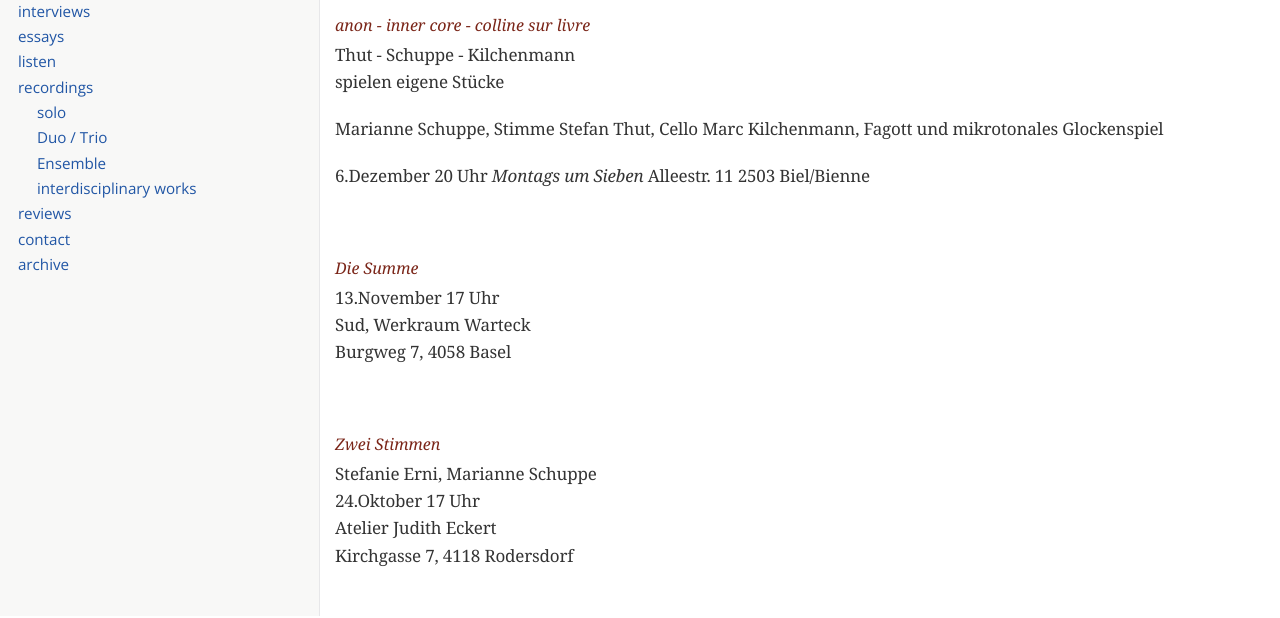
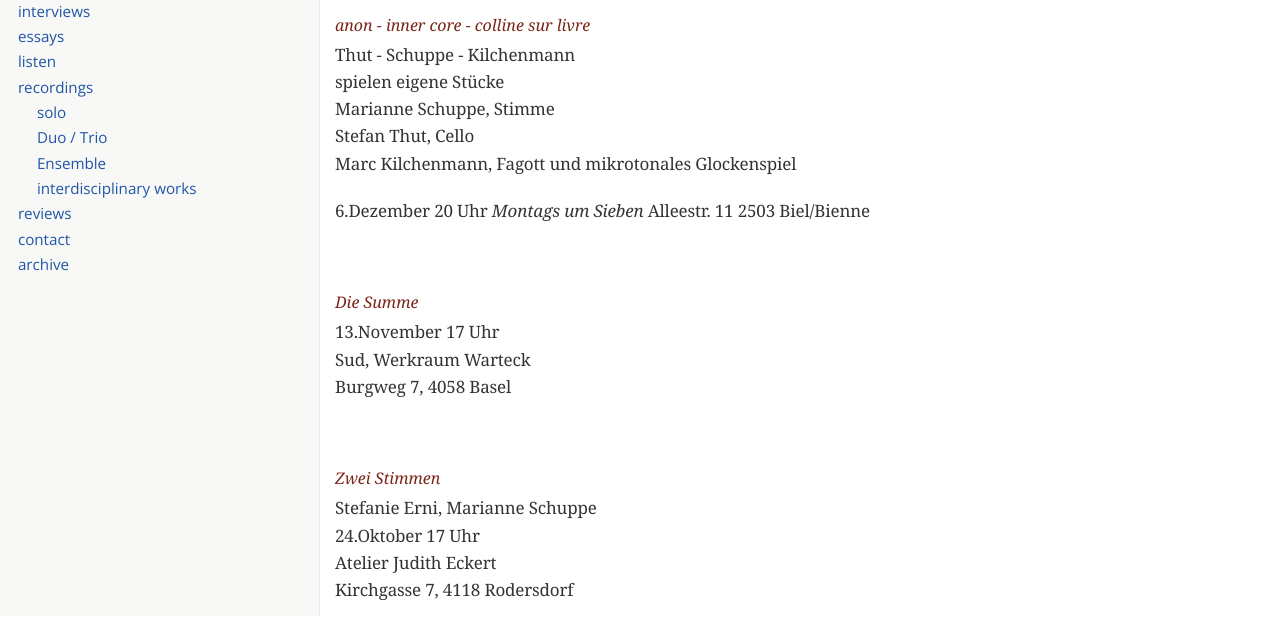
Before and after one commit to mschuppe/mschuppe.github.io, a plain HTML site: page index.html in a window 1280 px wide. Shown: the part 184-802 px from the top of the page. Drawn offline with nearby package versions, Linux system fonts and the light colour scheme; a web font is replaced by a local one.

Commit message:
save
Former-commit-id: 4b01d4d24cf4418e1b51b913e78b7fa737bd6740 [formerly 545a9d462f9d09ea0098b61ec8a2fa2c0d7e44e7]
Former-commit-id: bf166e2a8ee8361cb3e6d59c313c8a4000a1d8a9

```diff
--- a/index.html
+++ b/index.html
@@ -476,11 +476,9 @@ body.book #toc,body.book #preamble,body.book h1.sect0,body.book .sect1>h2{page-b
 <div class="paragraph">
 <div class="title">anon - inner core - colline sur livre</div>
 <p>Thut - Schuppe - Kilchenmann<br>
-spielen eigene Stücke</p>
-</div>
-<div class="paragraph">
-<p>Marianne Schuppe, Stimme
-Stefan Thut, Cello
+spielen eigene Stücke<br>
+Marianne Schuppe, Stimme<br>
+Stefan Thut, Cello<br>
 Marc Kilchenmann, Fagott und mikrotonales Glockenspiel</p>
 </div>
 <div class="paragraph">
```
Also changed, not shown: 1 other file.
